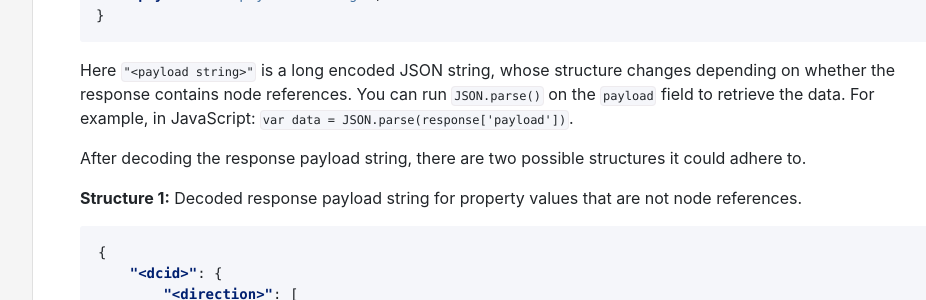
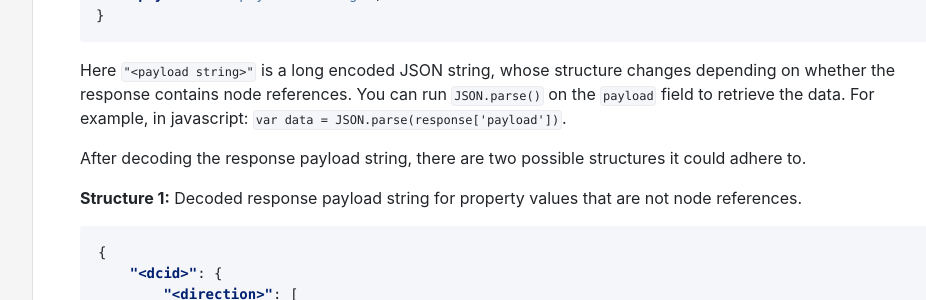
Before and after one commit to datacommonsorg/docsite, a Jekyll site: the page built from api/rest/property_value.md, in a window 1280 px wide and 900 px high, scrolled down 1678 px. Shown: the part 176-476 px from the top of the window, without its empty margins (287-1213 px from the left). Built offline with Jekyll 4.4.1, drawn with Linux system fonts in a browser that asks for light colours; comment, search, counter and statistics services are not loaded.

Commit message:
tabs bug (#138)
Needed to ensure uniform capitalization across docs with tabs plugin to avoid too many JS tabs appearing.

````diff
--- a/api/rest/property_value.md
+++ b/api/rest/property_value.md
@@ -64,7 +64,7 @@
 }
 ```
 
-Here `"<payload string>"` is a long encoded JSON string, whose structure changes depending on whether the response contains node references. You can run `JSON.parse()` on the `payload` field to retrieve the data. For example, in JavaScript: `var data = JSON.parse(response['payload'])`.
+Here `"<payload string>"` is a long encoded JSON string, whose structure changes depending on whether the response contains node references. You can run `JSON.parse()` on the `payload` field to retrieve the data. For example, in javascript: `var data = JSON.parse(response['payload'])`.
 
 After decoding the response payload string, there are two possible structures it could adhere to.
 
@@ -140,7 +140,7 @@
 
 {% endtab %}
 
-{% tab log JavaScript %}
+{% tab log javascript %}
 
 <iframe width="100%" height="300" src="//jsfiddle.net/datacommonsorg/xbnsqo4a/4/embedded/" allowfullscreen="allowfullscreen" allowpaymentrequest frameborder="0"></iframe>
 
@@ -213,7 +213,7 @@
 
 {% endtab %}
 
-{% tab log JavaScript %}
+{% tab log javascript %}
 
 <iframe width="100%" height="300" src="//jsfiddle.net/datacommonsorg/d5npo3ue/17/embedded/" allowfullscreen="allowfullscreen" allowpaymentrequest frameborder="0"></iframe>
 
@@ -283,7 +283,7 @@
 
 {% endtab %}
 
-{% tab log JavaScript %}
+{% tab log javascript %}
 
 <iframe width="100%" height="300" src="//jsfiddle.net/datacommonsorg/94s2c5bp/4/embedded/" allowfullscreen="allowfullscreen" allowpaymentrequest frameborder="0"></iframe>
 
@@ -361,7 +361,7 @@
 
 {% endtab %}
 
-{% tab log JavaScript %}
+{% tab log javascript %}
 
 <iframe width="100%" height="300" src="//jsfiddle.net/datacommonsorg/fp7sa9v8/16/embedded/" allowfullscreen="allowfullscreen" allowpaymentrequest frameborder="0"></iframe>
 
@@ -437,7 +437,7 @@
 
 {% endtab %}
 
-{% tab log JavaScript %}
+{% tab log javascript %}
 
 <iframe width="100%" height="300" src="//jsfiddle.net/datacommonsorg/yf7sgz25/8/embedded/" allowfullscreen="allowfullscreen" allowpaymentrequest frameborder="0"></iframe>
 
@@ -514,7 +514,7 @@
 
 {% endtab %}
 
-{% tab log JavaScript %}
+{% tab log javascript %}
 
 <iframe width="100%" height="300" src="//jsfiddle.net/datacommonsorg/g6ctqbxj/12/embedded/" allowfullscreen="allowfullscreen" allowpaymentrequest frameborder="0"></iframe>
 
````
Also changed, not shown: api/rest/stat_series.md (+5 -5 lines), api/rest/triple.md (+2 -3 lines).
